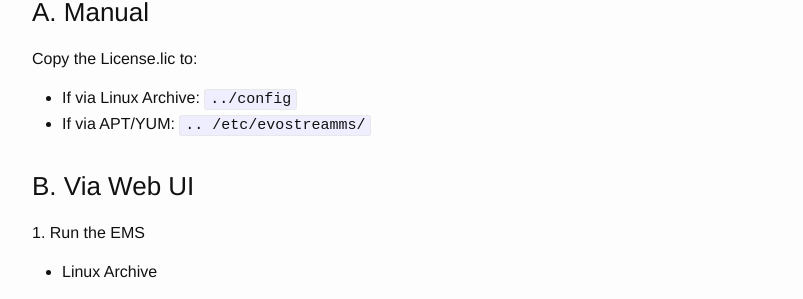
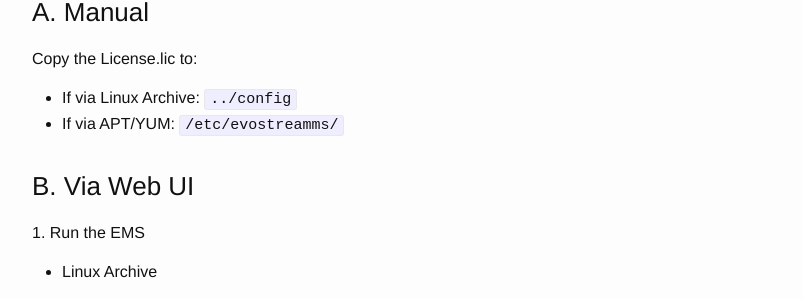
Before and after one commit to EvoStream/ems_quick_start_guide, a Jekyll site: the page built from _posts/2016-01-01-ems-quick-start-guide-linux.md, in a window 1280 px wide and 900 px high, scrolled down 1930 px. Shown: the part 143-442 px from the top of the window, without its empty margins (238-1041 px from the left). Built offline with Jekyll 4.4.1, drawn with Linux system fonts in a browser that asks for light colours.

Commit message:
Minor fix to path

```diff
--- a/_posts/2016-01-01-ems-quick-start-guide-linux.md
+++ b/_posts/2016-01-01-ems-quick-start-guide-linux.md
@@ -110,7 +110,7 @@ There are two options for installing the license file: manual or via Web UI.
 Copy the License.lic to:
 
 - If via Linux Archive: `../config`
-- If via APT/YUM: `.. /etc/evostreamms/`
+- If via APT/YUM: `/etc/evostreamms/`
 
 
 
```
